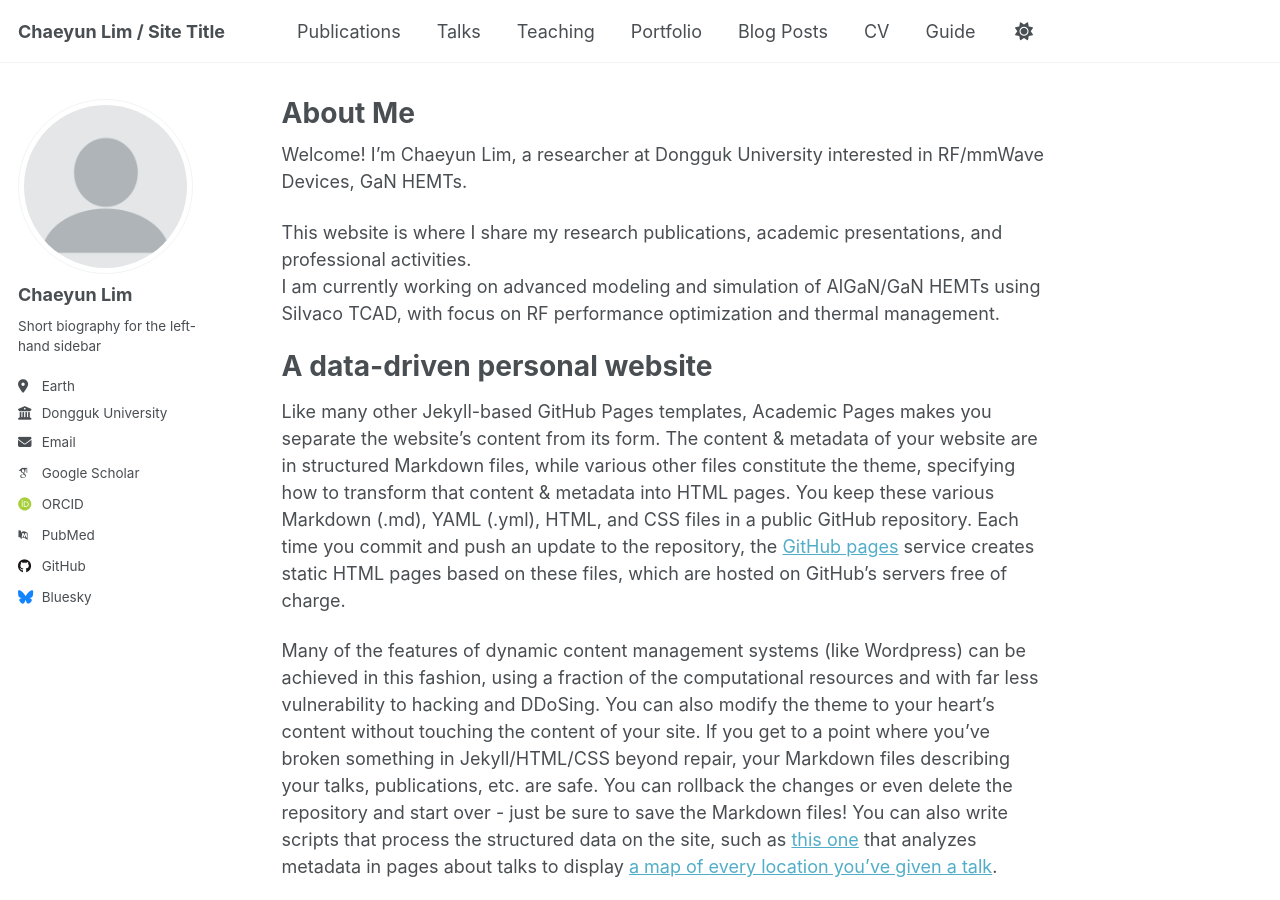
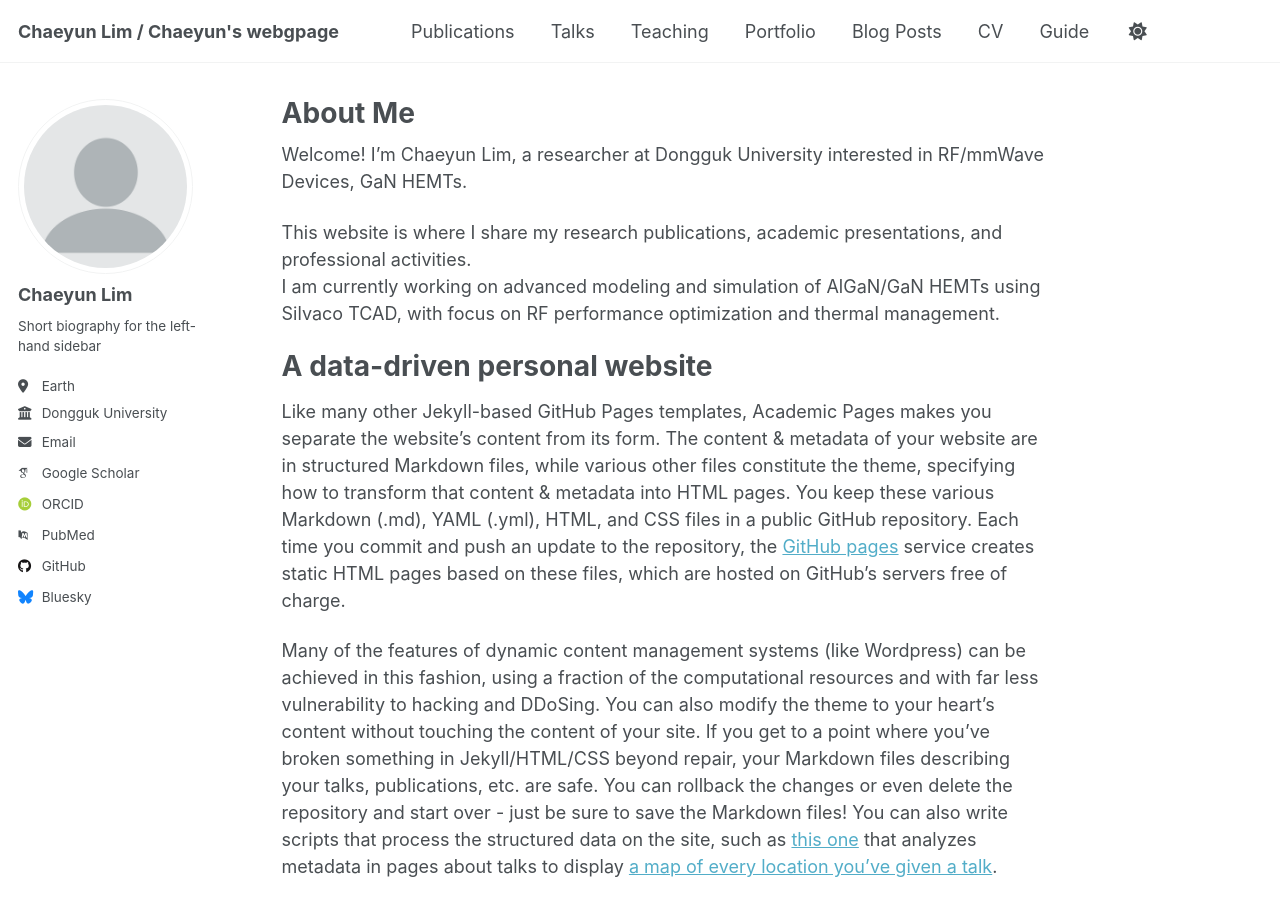
Before and after one commit to Chaeyun97/Chaeyun97.github.io, a Jekyll site: the page built from _pages/about.md, in a window 1280 px wide and 900 px high. Built offline with Jekyll 4.4.1, drawn with Linux system fonts in a browser that asks for light colours; some web fonts are replaced; a script that is not in the unit is left out.

Commit message:
Update _config.yml

```diff
--- a/_config.yml
+++ b/_config.yml
@@ -9,7 +9,7 @@
 # Basic Site Settings
 locale                   : "en-US"
 site_theme               : "default"
-title                    : "Chaeyun Lim / Site Title"
+title                    : "Chaeyun Lim / Chaeyun's webgpage"
 title_separator          : "-"
 name                     : &name "Chaeyun Lim"
 description              : &description "RF/mmWave Devices, GaN HEMTs researcher at Dongguk University"
```
